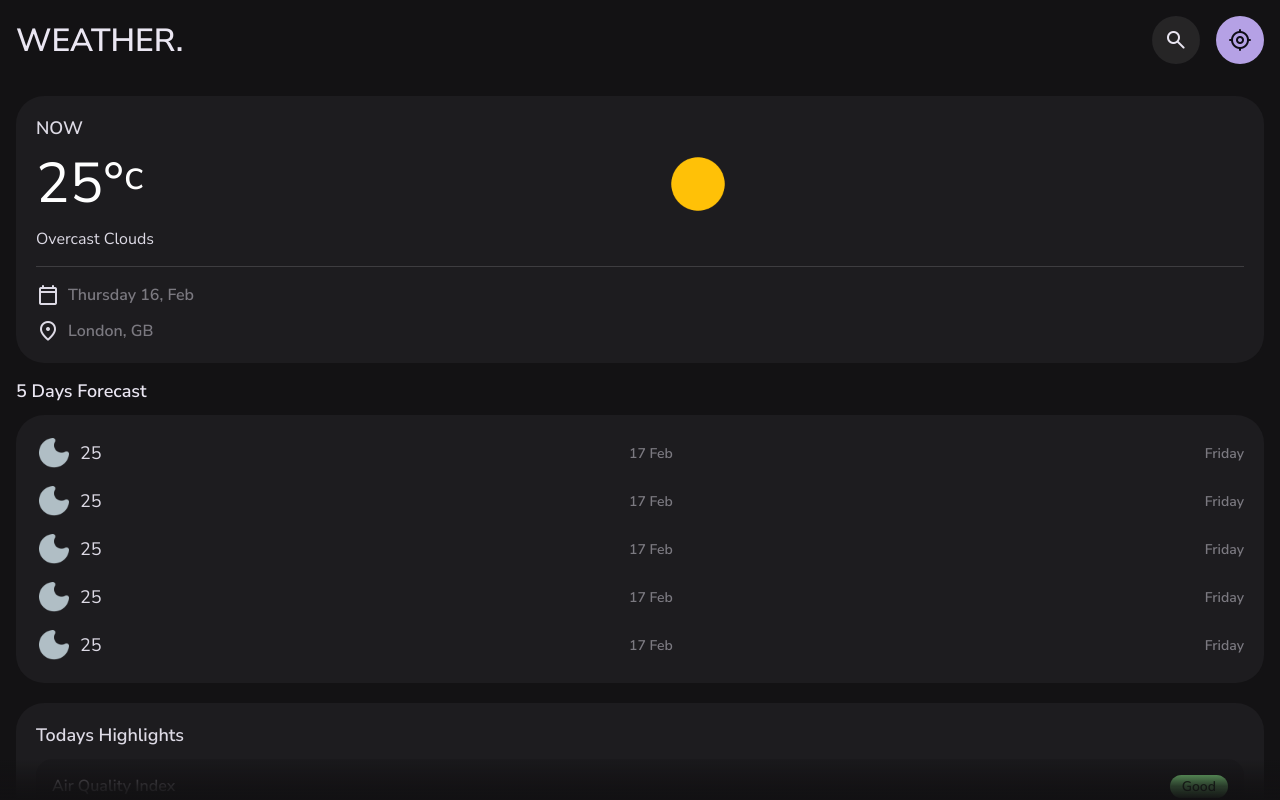
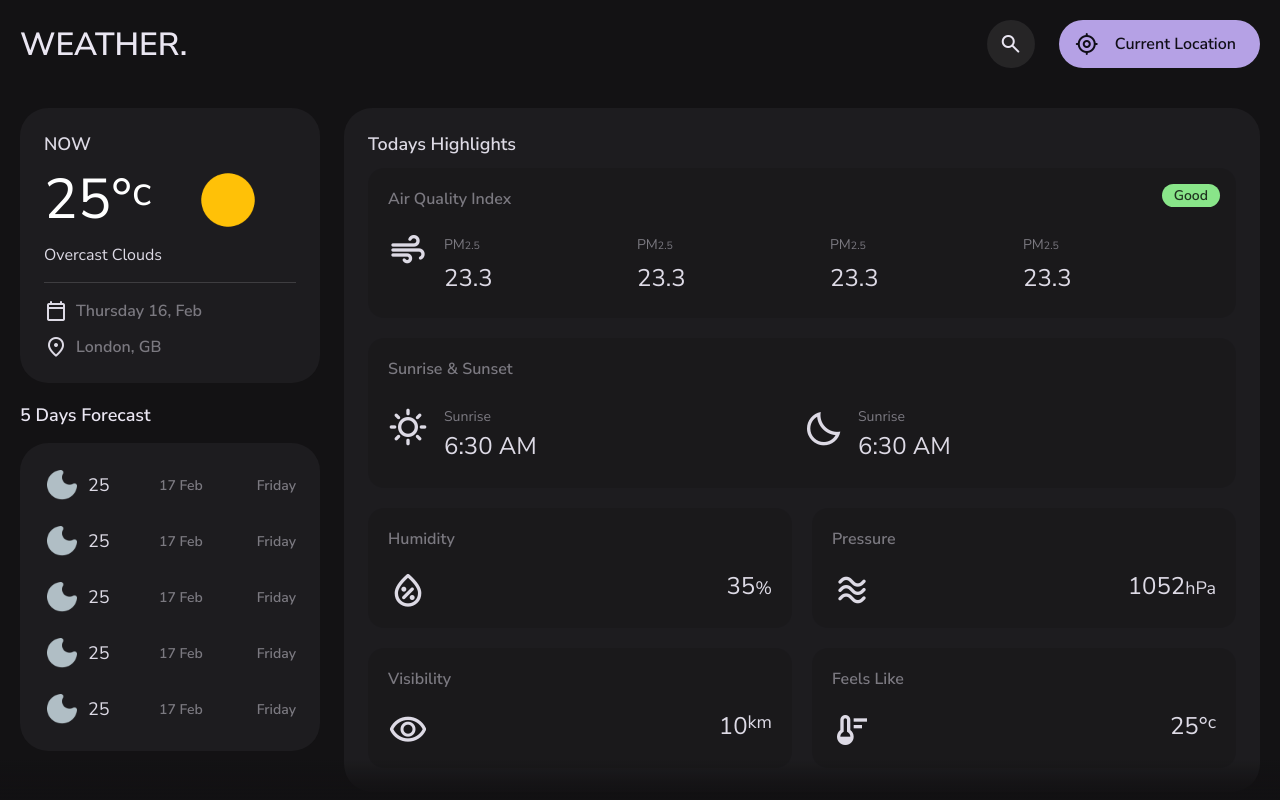
Before and after one commit to RavinduKavinda/weather-app, a React (Create React App) app: page / in a window 1280 px wide. Built offline with nearby package versions, Linux system fonts and the light colour scheme.

Commit message:
larger than 768px screen styles

```diff
--- a/src/App.css
+++ b/src/App.css
@@ -316,3 +316,36 @@ body {
 .label-2 {
   font-size: var(--label-2);
 }
+
+/* responsive for other platforms*/
+
+/* larger than 768px screen */
+@media (min-width: 768px) {
+  /* reusable styles */
+  .container {
+    padding: 20px;
+  }
+
+  .title-1{
+    --title-1:2.4rem;
+  }
+
+  .section > .title-2 {
+    margin-block-end: 16px;
+  }
+
+  .card-lg {
+    padding: 24px;
+  }
+
+  .card-sm {
+    padding: 20px;
+    display: grid;
+    grid-template-rows: min-content 1fr;
+  }
+
+  .badge {
+    top: 20px;
+    right: 20px;
+  }
+}
--- a/src/components/Error-404/error.css
+++ b/src/components/Error-404/error.css
@@ -6,7 +6,7 @@
     height: 100vh;
     height: 100svh;
     background-color: var(--background);
-    display: flex;
+    /*display: flex;*/
     flex-direction: column;
     justify-content: center;
     align-items: center;
--- a/src/components/Header/header.css
+++ b/src/components/Header/header.css
@@ -130,3 +130,25 @@
     inset: 0;
     box-shadow: none;
 }
+
+/* responsive for other platforms*/
+
+/* larger than 768px screen */
+@media (min-width: 768px) {
+    .header-actions{
+        gap: 24px;
+    }
+
+    .header .btn-primary {
+        padding-inline: 16px 24px;
+    }
+
+    .header .btn-primary .span {
+        display: block;
+    }
+
+    .search-view {
+        clip-path: circle(3% at calc(100% - 273px) 6%);
+    }
+
+}
--- a/src/pages/Main/main.css
+++ b/src/pages/Main/main.css
@@ -228,3 +228,57 @@ article.container::before {
     border-radius: var(--radius-circle);
     animation: loading 800ms linear infinite;
 }
+
+/* responsive for other platforms*/
+
+/* larger than 768px screen */
+@media (min-width: 768px) {
+    main{
+        height: calc(100vh - 96px);
+        height: calc(100svh - 96px);
+    }
+
+    article.container {
+        padding-block-start: 0;
+        grid-template-columns: 300px minmax(0, 1fr);
+        align-items: flex-start;
+        gap: 24px;
+    }
+
+    .content-left {
+        position: sticky;
+        top: 0px;
+    }
+
+    .section:not(:last-child){
+        margin-block: 20px;
+    }
+
+    .forecast-card .card-item:not(:last-child){
+        margin-block-end: 20px;
+    }
+
+    .highlight-list {
+        grid-template-columns: 1fr 1fr;
+    }
+
+    .highlight-card:nth-child(-n+2){
+        grid-column: span 2;
+        height: 150px;
+    }
+
+    .highlight-card:nth-child(n+3){
+        height: 120px;
+    }
+
+    .highlights .m-icon {
+        font-size: 4rem;
+    }
+
+    .highlight-card.one .card-item{
+        width: 25%;
+        flex-direction: column-reverse;
+        gap: 8px;
+    }
+
+}
```
